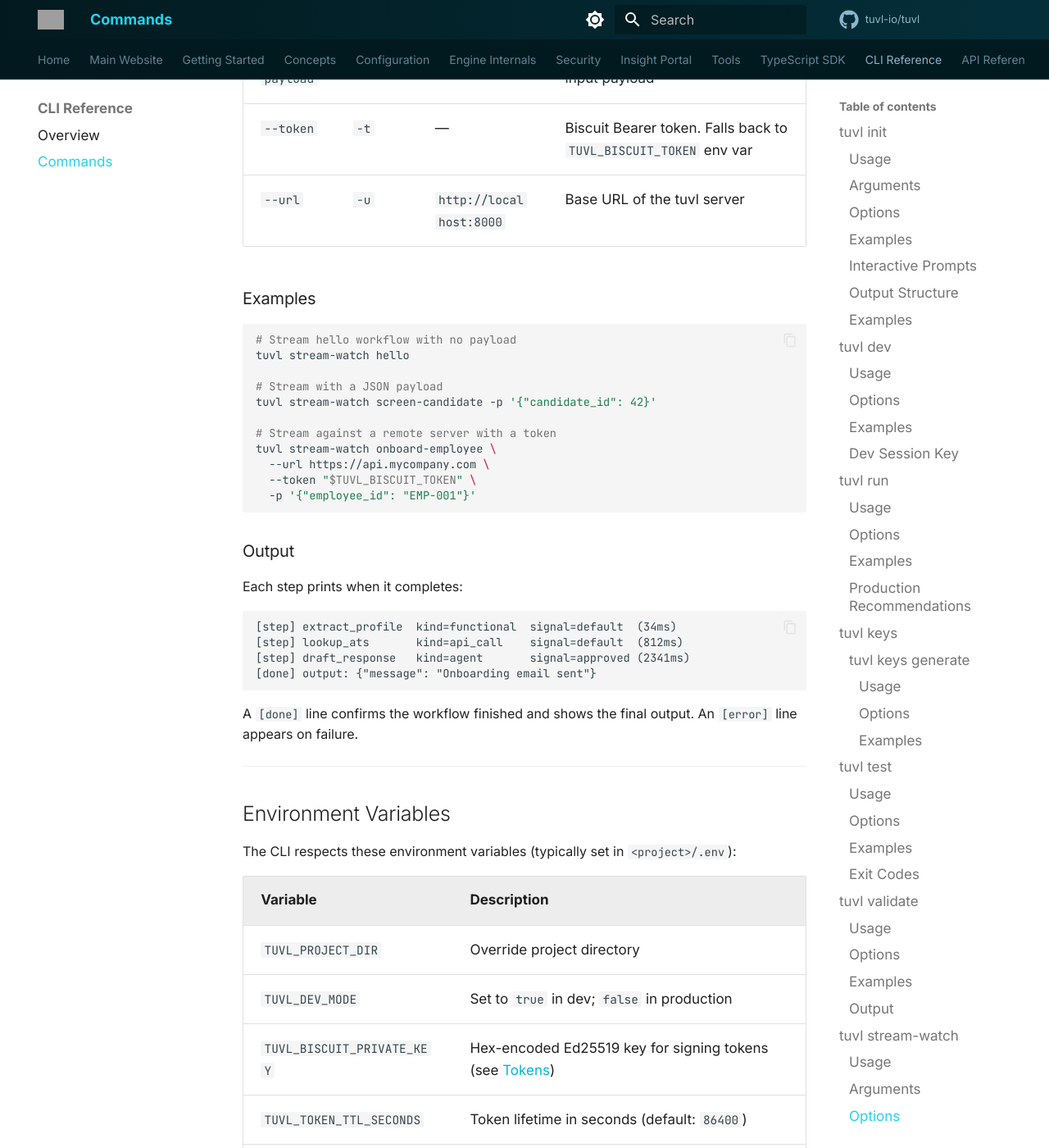
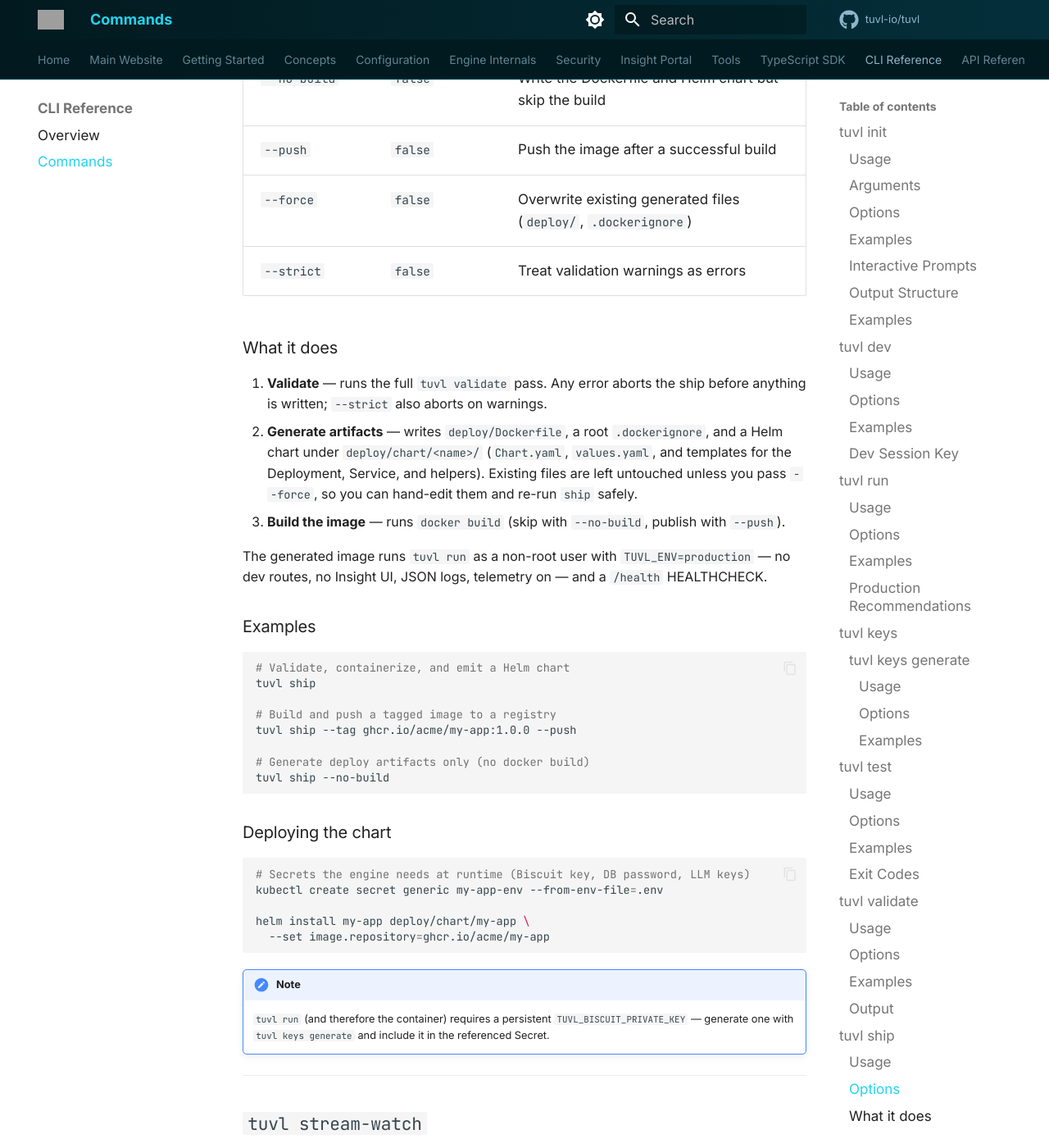
Before and after one commit to tuvl-io/docs, an MkDocs documentation site: the page built from docs/cli/commands.md, in a window 1280 px wide and 1400 px high, scrolled down 9560 px. Shown: the whole window at 82% size. Built offline with MkDocs 1.6.1 and Material for MkDocs 9.7.7, drawn with Linux system fonts in a browser that asks for light colours; comment, search, counter and statistics services are not loaded; the version menu is left out; some of the changed text lies outside the part shown; grey boxes are pictures that could not be loaded.

Commit message:
docs: document tuvl ship, bump to 2026.3.1.0, early stable
Add a tuvl ship command reference and overview entry, re-sync the engine internals mirror, and move the landing-page notice from beta to early stable.

````diff
--- a/docs/cli/commands.md
+++ b/docs/cli/commands.md
@@ -340,6 +340,78 @@ With errors:
 
 ---
 
+## `tuvl ship`
+
+Package a project for production. `ship` validates the project, generates a
+production `Dockerfile` + `.dockerignore` and a Helm chart, then builds the
+container image.
+
+Run from the project root (it reads the project's `pyproject.toml` for the image
+name and version).
+
+### Usage
+
+```bash
+tuvl ship [OPTIONS]
+```
+
+### Options
+
+| Option | Default | Description |
+|--------|---------|-------------|
+| `--project-dir`, `-d` | `.` | Project directory |
+| `--tag`, `-t` | `<name>:<version>` | Image reference to build |
+| `--no-build` | `false` | Write the Dockerfile and Helm chart but skip the build |
+| `--push` | `false` | Push the image after a successful build |
+| `--force` | `false` | Overwrite existing generated files (`deploy/`, `.dockerignore`) |
+| `--strict` | `false` | Treat validation warnings as errors |
+
+### What it does
+
+1. **Validate** — runs the full `tuvl validate` pass. Any error aborts the ship
+   before anything is written; `--strict` also aborts on warnings.
+2. **Generate artifacts** — writes `deploy/Dockerfile`, a root `.dockerignore`,
+   and a Helm chart under `deploy/chart/<name>/` (`Chart.yaml`, `values.yaml`,
+   and templates for the Deployment, Service, and helpers). Existing files are
+   left untouched unless you pass `--force`, so you can hand-edit them and
+   re-run `ship` safely.
+3. **Build the image** — runs `docker build` (skip with `--no-build`, publish
+   with `--push`).
+
+The generated image runs `tuvl run` as a non-root user with
+`TUVL_ENV=production` — no dev routes, no Insight UI, JSON logs, telemetry on —
+and a `/health` HEALTHCHECK.
+
+### Examples
+
+```bash
+# Validate, containerize, and emit a Helm chart
+tuvl ship
+
+# Build and push a tagged image to a registry
+tuvl ship --tag ghcr.io/acme/my-app:1.0.0 --push
+
+# Generate deploy artifacts only (no docker build)
+tuvl ship --no-build
+```
+
+### Deploying the chart
+
+```bash
+# Secrets the engine needs at runtime (Biscuit key, DB password, LLM keys)
+kubectl create secret generic my-app-env --from-env-file=.env
+
+helm install my-app deploy/chart/my-app \
+  --set image.repository=ghcr.io/acme/my-app
+```
+
+!!! note
+    `tuvl run` (and therefore the container) requires a persistent
+    `TUVL_BISCUIT_PRIVATE_KEY` — generate one with `tuvl keys generate` and
+    include it in the referenced Secret.
+
+---
+
 ## `tuvl stream-watch`
 
 Trigger a workflow and stream step events to the terminal over SSE. Useful for debugging long-running workflows without writing any code.
--- a/pyproject.toml
+++ b/pyproject.toml
@@ -1,6 +1,6 @@
 [project]
 name = "tuvl-docs"
-version = "2026.2.6.1"
+version = "2026.3.1.0"
 description = "tuvl documentation"
 requires-python = ">=3.12"
 dependencies = [
````
Also changed, not shown: docs/cli/overview.md (+1 -0 lines), docs/index.md (+4 -4 lines), docs/internals/tuvl-agentic-manual.md (+2 -1 lines), 1 other file.
